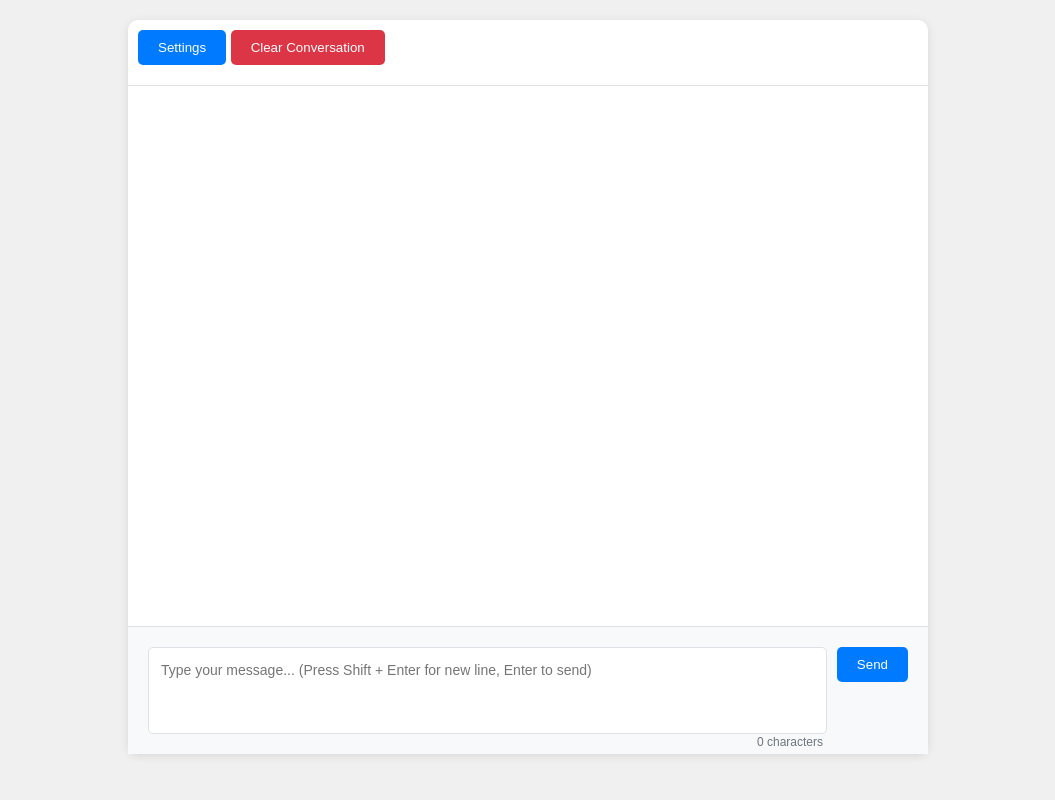
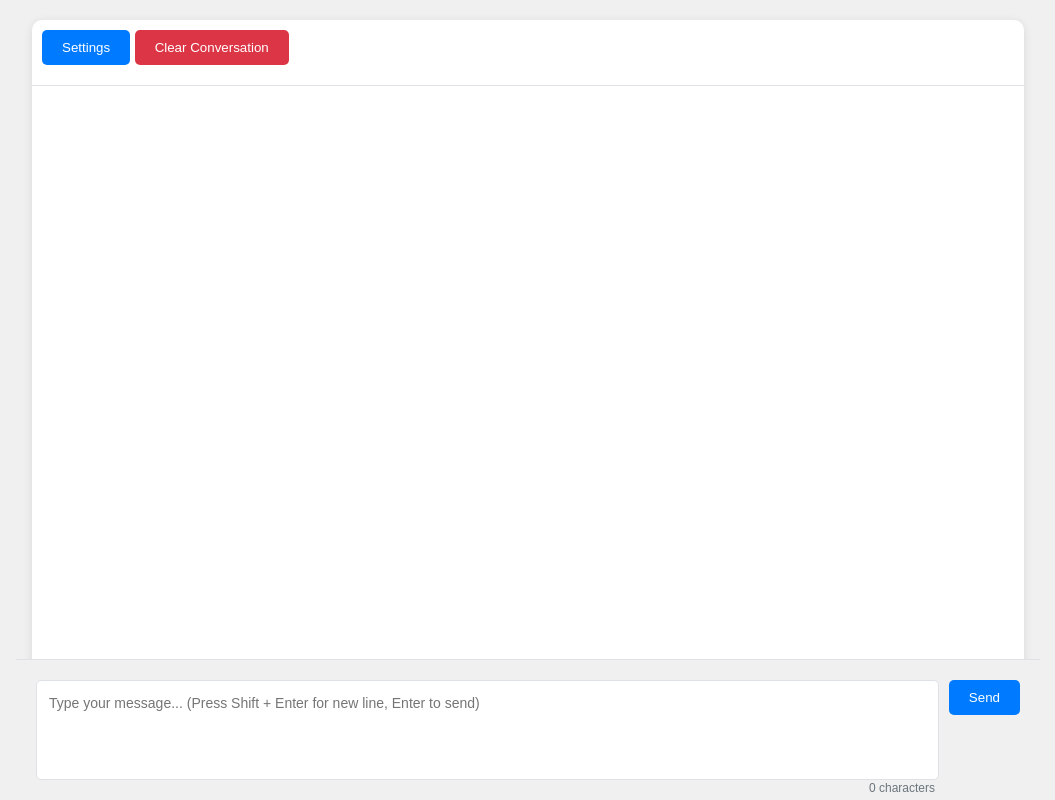
Before and after one commit to ctclg/chat-app, a FastAPI app: page / in a window 1280 px wide. Shown: the whole page, without its empty margins (112-1167 px from the left). Run offline with FastAPI, Linux system fonts and the light colour scheme.

Commit message:
Enhance chat input handling and layout adjustments for improved usability

```diff
--- a/static/css/styles.css
+++ b/static/css/styles.css
@@ -16,17 +16,18 @@ p {
 }
 
 .chat-container {
-    max-width: 800px;
-    margin: 0 auto;
+    margin-left: 10%;
+    margin-right: 10%;
     background-color: white;
     border-radius: 10px;
     box-shadow: 0 2px 10px rgba(0,0,0,0.1);
 }
 
 .chat-messages {
-    height: 500px;
+    height: calc(100vh - 250px); /* Adjust height based on your layout */
     overflow-y: auto;
     padding: 20px;
+    padding-bottom: 80px; /* Add padding for the fixed input */
 }
 
 .message {
@@ -134,9 +135,17 @@ p {
 }
 
 .chat-input-container {
+    position: fixed;      /* Fix the position */
+    bottom: 0;           /* Align to the bottom */
+    left: 0;             /* Align to the left */
+    right: 0;            /* Align to the right */
     padding: 20px;
+    height: 100px;
     border-top: 1px solid #dee2e6;
-    background-color: #f8f9fa;
+    background-color: #f0f0f0;
+    z-index: 1000;       /* Ensure it stays on top of other content */
+    margin-left: 10%;
+    margin-right: 10%;
 }
 
 #chat-form {
@@ -153,10 +162,9 @@ p {
     font-family: inherit;
     font-size: 14px;
     resize: none; /* Change from vertical to none */
-    min-height: 50px;
-    max-height: 200px;
+    min-height: 100px;
+    max-height: 100px;
     line-height: 1.5;
-    overflow-y: hidden; /* Hide scrollbar during resize */
     box-sizing: border-box; /* Important for correct sizing */
 }
 
@@ -174,10 +182,6 @@ p {
     position: absolute;
     right: 105px;
     bottom: 5px;
-}
-
-.chat-input-container {
-    position: relative; /* Add this */
 }
 
 button {
--- a/static/js/main.js
+++ b/static/js/main.js
@@ -61,13 +61,13 @@ document.getElementById('chat-form').addEventListener('submit', async (e) => {
     if (!message) return;
 
     // Add user message to chat
-    addMessage(message, 'user-message');
+    addMessage(escapeHTML(message), 'user-message');
     messageInput.value = '';
 
     // Add user message to conversation history
     conversationHistory.push({
         role: 'user',
-        content: message
+        content: escapeHTML(message)
     });
 
     // Save to localStorage immediately after adding user message
@@ -459,3 +459,10 @@ document.addEventListener('keydown', (event) => {
         modal.style.display = "none";
     }
 })
+
+function escapeHTML(html) {
+    const text = document.createTextNode(html);
+    const div = document.createElement('div');
+    div.appendChild(text);
+    return div.innerHTML;
+}
```
